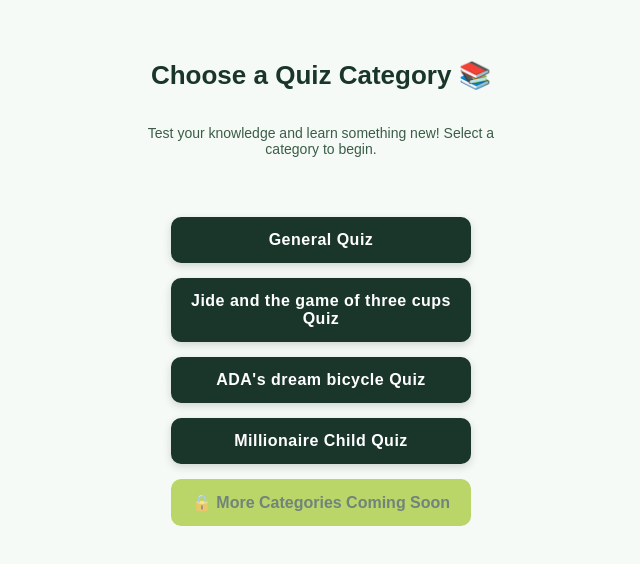
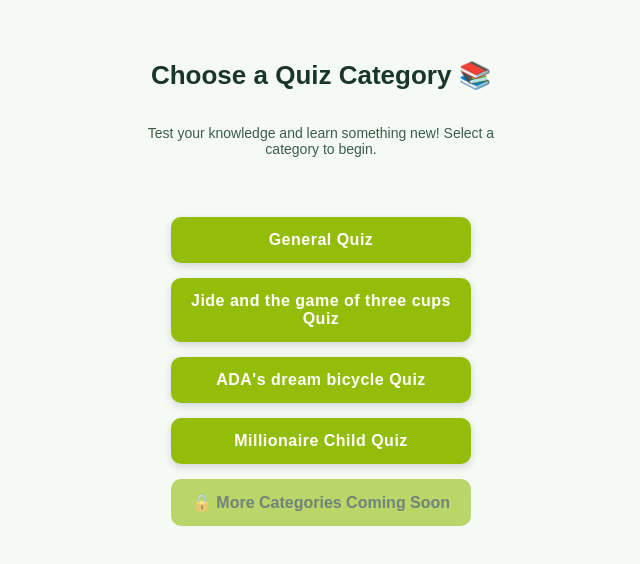
Before and after one commit to Timmy160/milli, a React (Create React App) app: page /quiz in a window 1280 px wide. Shown: the part 168-732 px from the top of the page, without its empty margins (429-1069 px from the left). Built offline with nearby package versions, Linux system fonts and the light colour scheme.

Commit message:
Colorchange

```diff
--- a/src/Components/Quiz.js
+++ b/src/Components/Quiz.js
@@ -50,7 +50,7 @@ function Quiz() {
         <Link
           to="/general-quiz"
           style={{
-            backgroundColor: "#1A362B",
+            backgroundColor: "#94BD0A",
             color: "white",
             padding: "14px 0",
             borderRadius: "10px",
@@ -61,12 +61,7 @@ function Quiz() {
             boxShadow: "0 3px 8px rgba(0,0,0,0.15)",
             transition: "all 0.3s ease",
           }}
-          onMouseOver={(e) =>
-            (e.target.style.backgroundColor = "#94BD0A")
-          }
-          onMouseOut={(e) =>
-            (e.target.style.backgroundColor = "#4caf50")
-          }
+
         >
            General Quiz
         </Link>
@@ -74,7 +69,7 @@ function Quiz() {
         <Link
           to="/jide-and-the-game-of-three-cups"
           style={{
-            backgroundColor: "#1A362B",
+            backgroundColor: "#94BD0A",
             color: "white",
             padding: "14px 0",
             borderRadius: "10px",
@@ -85,12 +80,7 @@ function Quiz() {
             boxShadow: "0 3px 8px rgba(0,0,0,0.15)",
             transition: "all 0.3s ease",
           }}
-          onMouseOver={(e) =>
-            (e.target.style.backgroundColor = "#94BD0A")
-          }
-          onMouseOut={(e) =>
-            (e.target.style.backgroundColor = "#4caf50")
-          }
+
         >
            Jide and the game of three cups Quiz
         </Link>
@@ -98,7 +88,7 @@ function Quiz() {
          <Link
           to="/adas-dream-bicycle"
           style={{
-            backgroundColor: "#1A362B",
+            backgroundColor: "#94BD0A",
             color: "white",
             padding: "14px 0",
             borderRadius: "10px",
@@ -109,12 +99,7 @@ function Quiz() {
             boxShadow: "0 3px 8px rgba(0,0,0,0.15)",
             transition: "all 0.3s ease",
           }}
-          onMouseOver={(e) =>
-            (e.target.style.backgroundColor = "#94BD0A")
-          }
-          onMouseOut={(e) =>
-            (e.target.style.backgroundColor = "#4caf50")
-          }
+
         >
            ADA's dream bicycle Quiz
         </Link>
@@ -122,7 +107,7 @@ function Quiz() {
           <Link
           to="/millionaire-child-quiz"
           style={{
-            backgroundColor: "#1A362B",
+            backgroundColor: "#94BD0A",
             color: "white",
             padding: "14px 0",
             borderRadius: "10px",
@@ -133,12 +118,7 @@ function Quiz() {
             boxShadow: "0 3px 8px rgba(0,0,0,0.15)",
             transition: "all 0.3s ease",
           }}
-          onMouseOver={(e) =>
-            (e.target.style.backgroundColor = "#94BD0A")
-          }
-          onMouseOut={(e) =>
-            (e.target.style.backgroundColor = "#4caf50")
-          }
+
         >
            Millionaire Child Quiz
         </Link>
```
